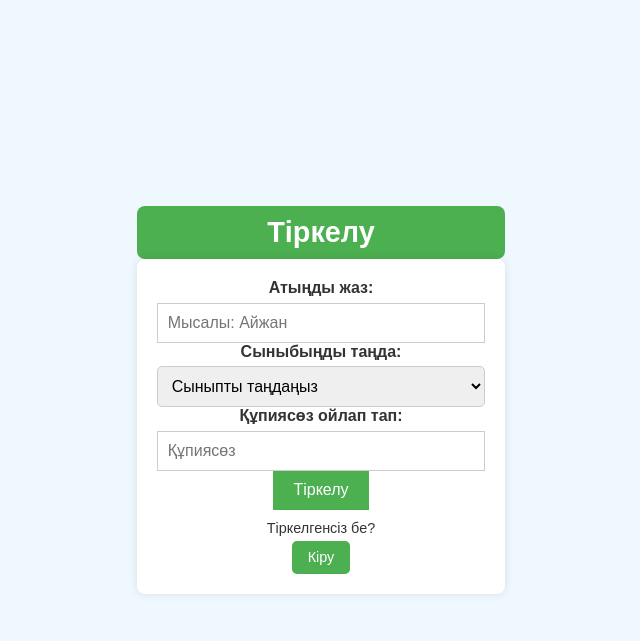
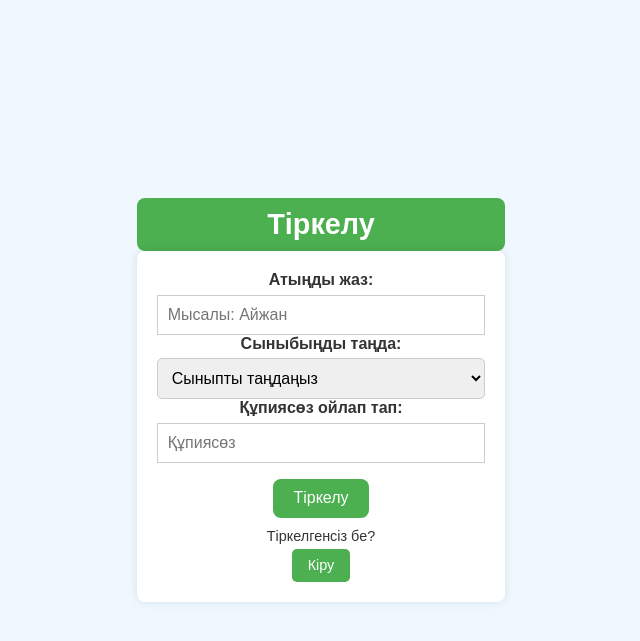
Before and after one commit to Re1otsu/Flask-App-Railway, a Flask app: page /register in a window 1280 px wide. Shown: the top 641 px of the page, without its empty margins (319-959 px from the left). Run offline with Flask 3, Linux system fonts and the light colour scheme.

Commit message:
прогресс

```diff
--- a/static/css/register.css
+++ b/static/css/register.css
@@ -59,6 +59,7 @@ input:focus, select:focus {
 }
 
 button {
+    margin-top: 10px;
     background-color: #4caf50;
     color: white;
     border: none;
@@ -66,6 +67,7 @@ button {
     border-radius: 5px;
     font-size: 1em;
     cursor: pointer;
+
 }
 
 button:hover {
--- a/templates/login.html
+++ b/templates/login.html
@@ -24,7 +24,7 @@
         <label for="password">Құпиясөз:</label>
         <input type="password" id="password" name="password" required>
 
-        <button type="submit">Кіру</button>
+        <button type="submit" style="border-radius:0.5em;">Кіру</button>
 
         <!-- Дополнительный блок для кнопки регистрации -->
         <div class="register-link">
--- a/templates/register.html
+++ b/templates/register.html
@@ -31,7 +31,7 @@
                 <label for="password">Құпиясөз ойлап тап:</label>
                 <input type="password" id="password" name="password" placeholder="Құпиясөз" required>
 
-                <button type="submit">Тіркелу</button>
+                <button type="submit" style="margin-top: 1em; border-radius: 0.5em;">Тіркелу</button>
 
                 <!-- Обратная ссылка -->
                 <div class="login-link">
```
